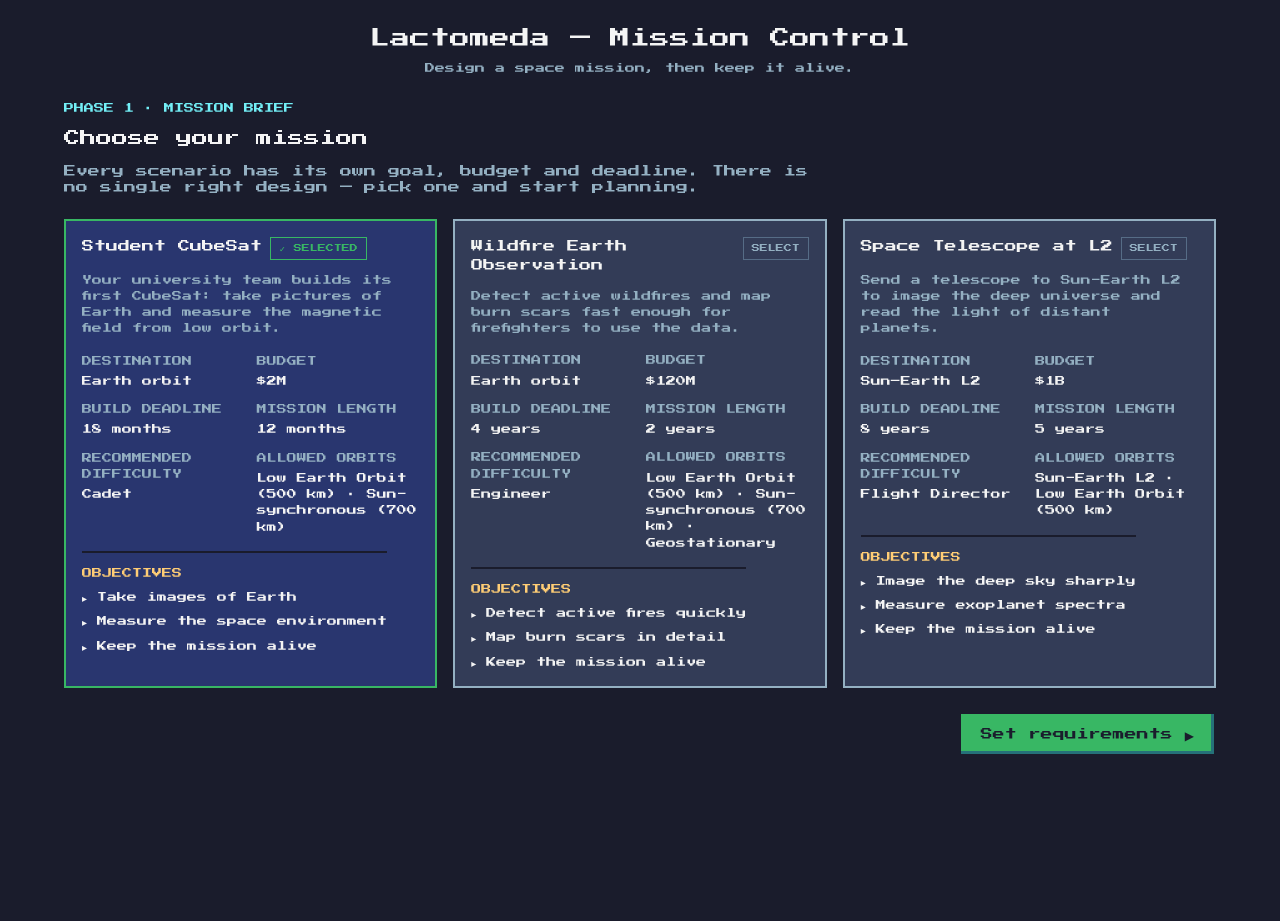
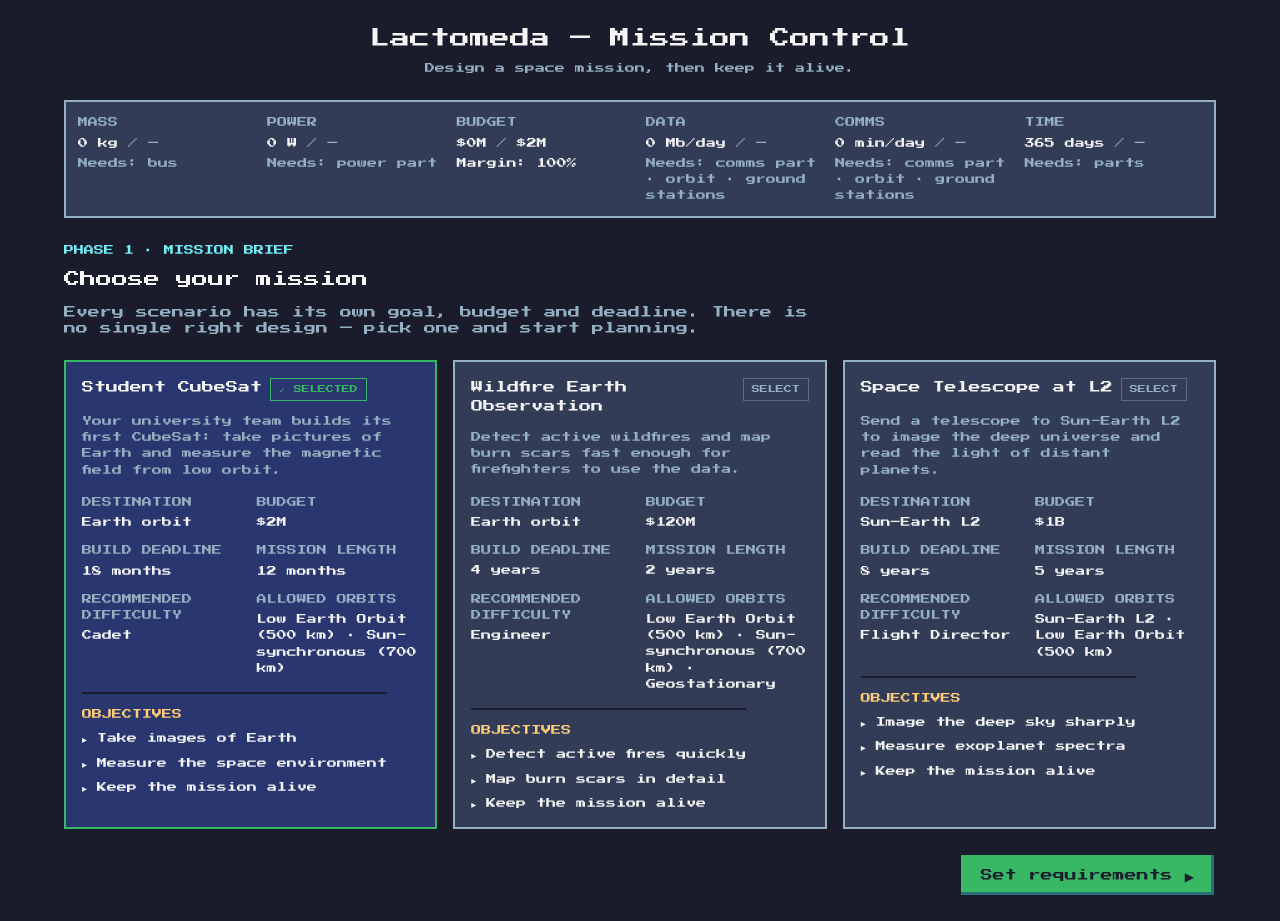
Before and after one commit to MattCS2006/lactomeda, a React (Vite) app: page / in a window 1280 px wide. Both pictures are taken after a click on the radio button 250 px from the left and 453 px from the top of the page. Before the commit the page ends 800 px from the top, so only its background shows below. Built offline with nearby package versions, Linux system fonts and the light colour scheme; no server answers.

Commit message:
SCRUM-62 persistent resource bar with used/available and margin

```diff
--- a/src/App.tsx
+++ b/src/App.tsx
@@ -8,6 +8,7 @@ import './i18n'
 import { OrbitStep } from './ui/orbit/OrbitStep'
 import { PayloadStep } from './ui/payload/PayloadStep'
 import { RequirementsStep } from './ui/requirements/RequirementsStep'
+import { ResourceBar } from './ui/resources/ResourceBar'
 import { ScenarioPicker } from './ui/scenarios/ScenarioPicker'
 import { useMissionStore } from './ui/store/missionStore'
 
@@ -24,6 +25,9 @@ export default function App() {
         <h1 className="text-lg sm:text-xl">{t('app.title')}</h1>
         <p className="mt-2 text-[10px] text-metal-light">{t('app.tagline')}</p>
       </header>
+
+      {/* FR-6.1 — visible on every design screen once a scenario is chosen */}
+      <ResourceBar data={gameData} />
 
       {step === 'brief' || !scenario ? (
         <ScenarioPicker data={gameData} />
--- a/src/i18n/en.json
+++ b/src/i18n/en.json
@@ -237,5 +237,20 @@
       "gn-nen": "NASA’s network for spacecraft near Earth, out to the Moon and L2.",
       "gn-dsn": "NASA’s giant dishes in California, Spain and Australia. The only way to talk to deep space."
     }
+  },
+  "resources": {
+    "heading": "Mission resources",
+    "margin": "Margin",
+    "needs": "Needs",
+    "need": {
+      "bus": "bus",
+      "power": "power part",
+      "comms": "comms part",
+      "orbit": "orbit",
+      "ground": "ground stations",
+      "parts": "parts"
+    },
+    "aria": "{{name}}: {{used}} used of {{available}}, margin {{margin}}%",
+    "ariaPending": "{{name}}: {{used}} used, still needs {{needs}}"
   }
 }
--- /dev/null
+++ b/src/ui/resources/ResourceBar.tsx
@@ -0,0 +1,64 @@
+// Persistent resource bar (FR-6.1): Mass, Power, Budget, Data, Comms, Time, on every design
+// screen, each with used / available and margin %. Updates on any edit of the design.
+import { useMemo } from 'react'
+import { useTranslation } from 'react-i18next'
+import type { GameData } from '../../engine/types'
+import { useMissionStore } from '../store/missionStore'
+import { resourceCells, type ResourceCell } from './resourceBarView'
+
+interface Props {
+  data: GameData
+}
+
+export function ResourceBar({ data }: Props) {
+  const { t } = useTranslation()
+  const design = useMissionStore((s) => s.design)
+  const cells = useMemo(() => (design ? resourceCells(design, data) : []), [design, data])
+  if (!design) return null
+
+  return (
+    <section aria-label={t('resources.heading')} className="pixel-panel sticky top-0 z-10 mx-auto mb-6 max-w-6xl p-3">
+      <ul className="grid grid-cols-2 gap-3 sm:grid-cols-3 lg:grid-cols-6">
+        {cells.map((cell) => (
+          <ResourceCellView key={cell.key} cell={cell} />
+        ))}
+      </ul>
+    </section>
+  )
+}
+
+function ResourceCellView({ cell }: { cell: ResourceCell }) {
+  const { t } = useTranslation()
+  const name = t(`resource.${cell.key}`)
+  const pending = cell.available === null
+  return (
+    <li
+      className="flex flex-col gap-1 text-[10px]"
+      aria-label={
+        pending
+          ? t('resources.ariaPending', {
+              name,
+              used: cell.used,
+              needs: cell.needs.map((n) => t(`resources.need.${n}`)).join(', '),
+            })
+          : t('resources.aria', { name, used: cell.used, available: cell.available, margin: cell.marginPct })
+      }
+    >
+      <span className="uppercase text-metal-light">{name}</span>
+      <span className="whitespace-nowrap">
+        {cell.used}
+        <span className="text-metal-light"> / </span>
+        {pending ? <span className="text-metal-light">—</span> : cell.available}
+      </span>
+      {pending ? (
+        <span className="text-metal-light">
+          {t('resources.needs')}: {cell.needs.map((n) => t(`resources.need.${n}`)).join(' · ')}
+        </span>
+      ) : (
+        <span>
+          {t('resources.margin')}: {cell.marginPct}%
+        </span>
+      )}
+    </li>
+  )
+}
--- /dev/null
+++ b/src/ui/resources/resourceBarView.ts
@@ -0,0 +1,81 @@
+// What the persistent resource bar shows (FR-6.1). Numbers come from the engine's
+// estimateBudgets(); this file only decides how to present them. Pure, unit-tested.
+import { RESOURCE_KEYS, estimateBudgets } from '../../engine/rules/resources'
+import type { GameData, MissionDesign, ResourceBudget, ResourceKey } from '../../engine/types'
+
+/** A design choice that a resource needs before its "available" side can be computed. */
+export type Need = 'bus' | 'power' | 'comms' | 'orbit' | 'ground' | 'parts'
+
+export const RESOURCE_UNITS: Record<ResourceKey, string> = {
+  mass: 'kg',
+  power: 'W',
+  budget: '$M',
+  data: 'Mb/day',
+  comms: 'min/day',
+  time: 'days',
+}
+
+export interface ResourceCell {
+  key: ResourceKey
+  used: string
+  /** null while the resource is still waiting for a choice (see needs). */
+  available: string | null
+  /** Margin in whole % ((available − used) / available); null while pending. */
+  marginPct: number | null
+  /** Engine status; null while pending (shown neutral, not as a false red). */
+  status: ResourceBudget['status'] | null
+  needs: Need[]
+}
+
+/** Choices still missing before each resource's capacity is known. */
+export function needsFor(key: ResourceKey, design: MissionDesign): Need[] {
+  const parts = Object.values(design.componentIds).some(Boolean)
+  switch (key) {
+    case 'mass':
+      return design.busClassId ? [] : ['bus']
+    case 'power':
+      return design.componentIds.power ? [] : ['power']
+    case 'data':
+    case 'comms': {
+      const out: Need[] = []
+      if (!design.componentIds.comms) out.push('comms')
+      if (!design.orbitId) out.push('orbit')
+      if (!design.groundNetworkId) out.push('ground')
+      return out
+    }
+    case 'time':
+      return parts ? [] : ['parts']
+    case 'budget':
+      return []
+  }
+}
+
+/** Readable numbers: 1,234 · 56.7 · 0.25 */
+export function formatAmount(n: number): string {
+  if (!Number.isFinite(n)) return '—'
+  const abs = Math.abs(n)
+  if (abs >= 100) return Math.round(n).toLocaleString('en-US')
+  if (abs >= 10) return String(Math.round(n * 10) / 10)
+  return String(Math.round(n * 100) / 100)
+}
+
+function withUnit(key: ResourceKey, n: number): string {
+  return key === 'budget' ? `$${formatAmount(n)}M` : `${formatAmount(n)} ${RESOURCE_UNITS[key]}`
+}
+
+export function resourceCells(design: MissionDesign, data: GameData): ResourceCell[] {
+  const budgets = estimateBudgets(design, data)
+  return RESOURCE_KEYS.map((key) => {
+    const b = budgets[key]
+    const needs = needsFor(key, design)
+    const pending = needs.length > 0
+    return {
+      key,
+      used: withUnit(key, b.used),
+      available: pending ? null : withUnit(key, b.available),
+      marginPct: pending ? null : Math.round(b.margin * 100),
+      status: pending ? null : b.status,
+      needs,
+    }
+  })
+}
```
Also changed, not shown: 1 other file (tests, documents, lock files or other folders).
